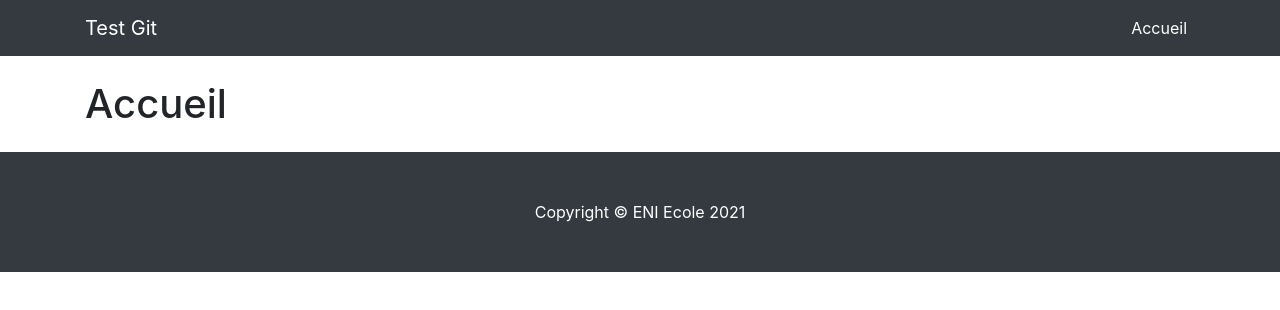
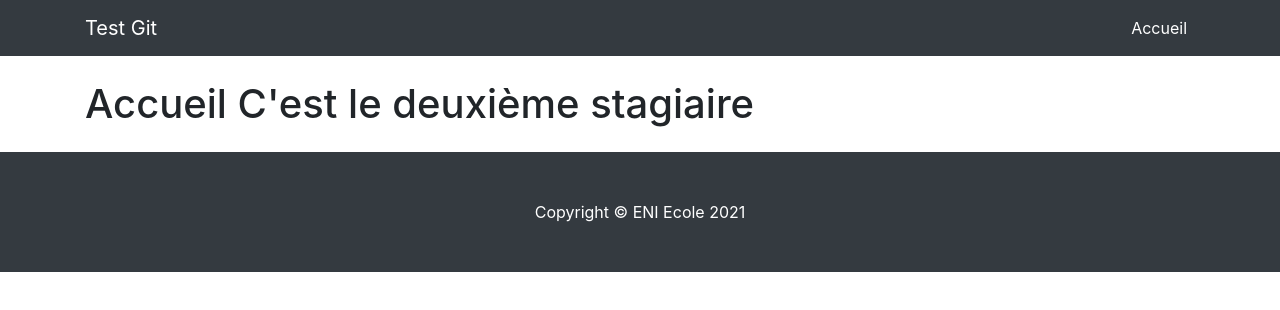
Before and after one commit to abaille/EniGitExample, a plain HTML site: page WebContent/index.html in a window 1280 px wide. Drawn offline with Linux system fonts and the light colour scheme.

Commit message:
deuxième stagiaire test

```diff
--- a/WebContent/index.html
+++ b/WebContent/index.html
@@ -44,7 +44,7 @@
 
 	<!-- Page Content -->
 	<div class="container">
-		<h1 class="my-4">Accueil</h1>
+		<h1 class="my-4">Accueil C'est le deuxième stagiaire</h1>
 
 		<!-- ROW -->
 
```
